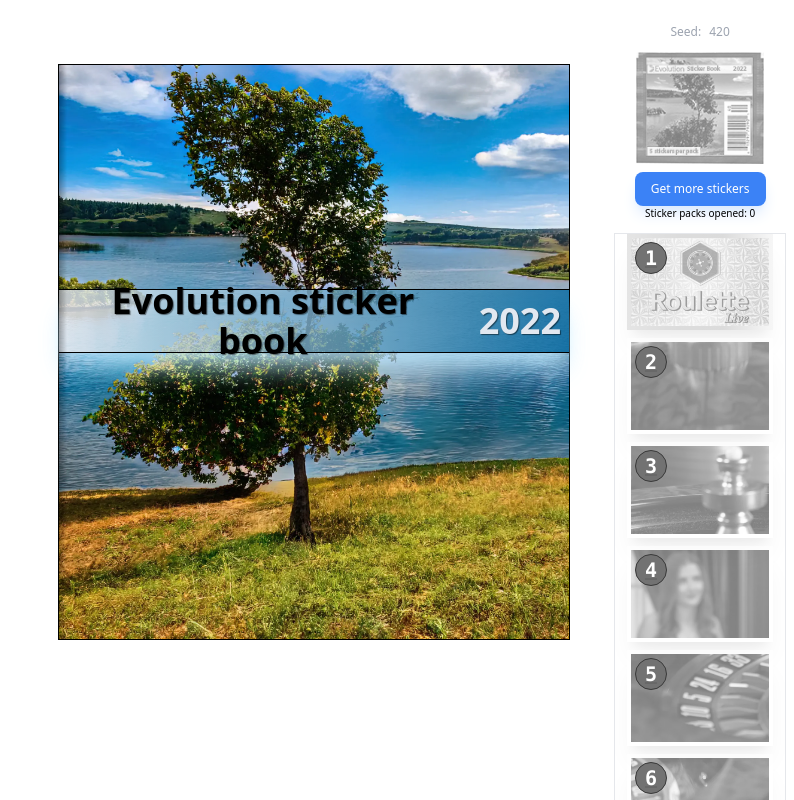
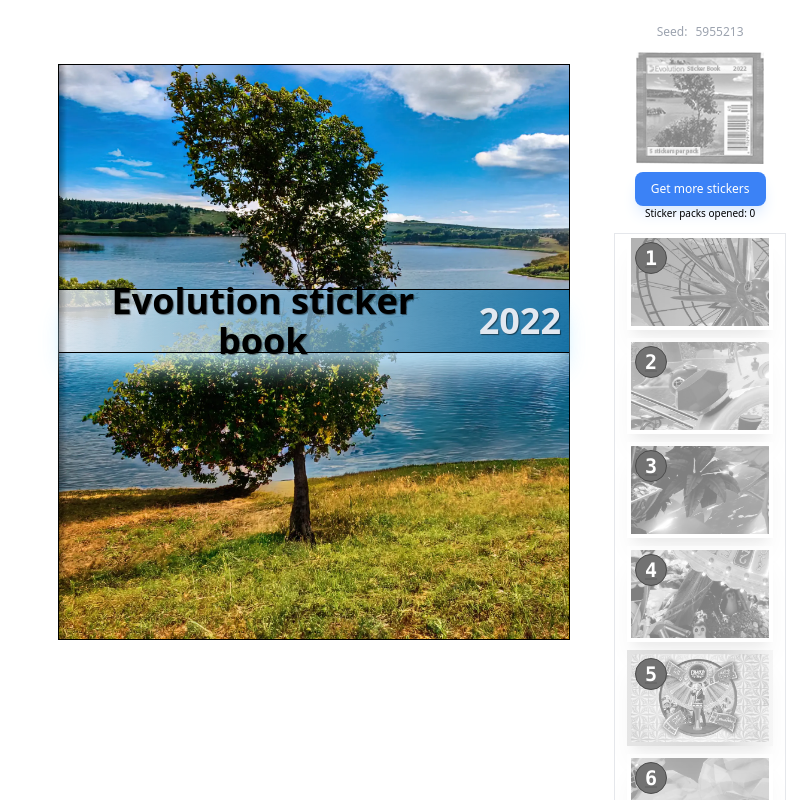
Before and after one commit to avilde/av-evo-sticker-book, a React (Create React App) app: page / in a window 1280 px wide. Shown: the whole page, without its empty margins (486-1280 px from the left). Built offline with nearby package versions, Linux system fonts and the light colour scheme.

Commit message:
Fix multiple issues, update README

```diff
--- a/src/components/stickerList/StickerList.css
+++ b/src/components/stickerList/StickerList.css
@@ -4,7 +4,7 @@
 }
 
 .stickerList > .stickers {
-	max-height: 80vh;
+	max-height: calc(90vh - 1.5rem - 5rem - 3rem);
 	scroll-snap-points-y: repeat(calc(var(--sticker-height) * 2));
 	scroll-snap-type: y mandatory;
 	scroll-margin: 0.5em;
--- a/src/components/stickerList/StickerList.tsx
+++ b/src/components/stickerList/StickerList.tsx
@@ -154,7 +154,7 @@ export const StickerList: React.FC<StickerListProps> = observer(
 										'stickerNumber',
 										'absolute left-2 top-2 w-6 h-6 lg:w-8 lg:h-8  select-none',
 										'flex justify-center items-center',
-										'text-center text-shadow-md underline rounded-full border font-semibold font-mono',
+										'text-center text-white text-shadow-md underline rounded-full border font-semibold font-mono',
 										count === 0
 											? 'grayscale bg-gray-500'
 											: 'bg-black',
@@ -162,7 +162,6 @@ export const StickerList: React.FC<StickerListProps> = observer(
 											? 'text-[10px] md:text-sm'
 											: 'text-sm lg:text-lg xl:text-xl',
 										theme.textDecorationColor,
-										theme.textColor,
 										theme.borderColor
 									)}
 								>
--- a/src/index.tsx
+++ b/src/index.tsx
@@ -5,8 +5,9 @@ import './index.css'
 import { DesktopLayout } from './layout/DesktopLayout'
 import { MobileLayout } from './layout/MobileLayout'
 import { StickerBookState } from './state/StickerBookState'
+import { getRandomInBetween } from './utils/randomDataUtils'
 
-const RANDOM_SEED = 420
+const RANDOM_SEED = getRandomInBetween(Math.random, 1, 9_999_999)
 
 const isMobile = /iPhone|iPad|iPod|Android/i.test(navigator.userAgent)
 let state, component
```
Also changed, not shown: 1 other file (tests, documents, lock files or other folders).
